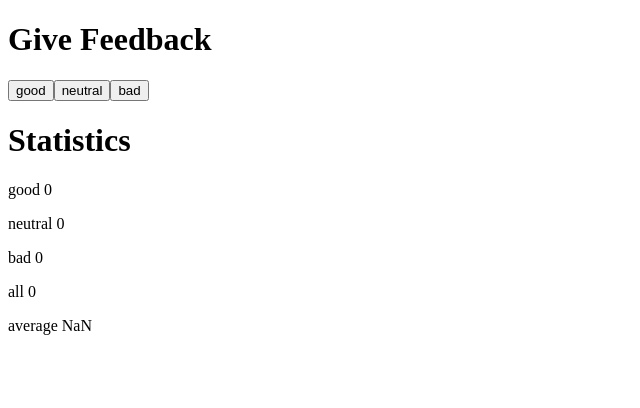
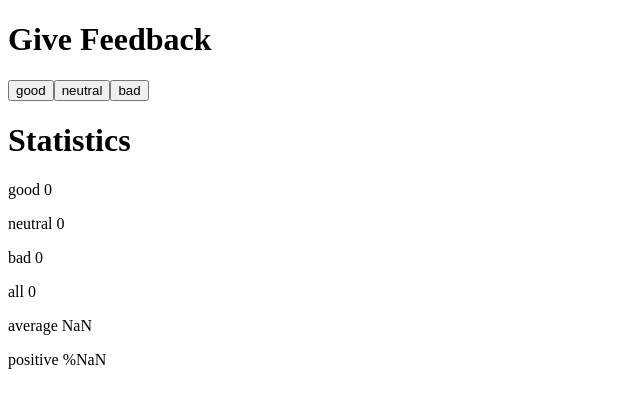
Before and after one commit to daxborde/fullstackopen, a React (Create React App) app in the folder part1/unicafe/: page / in a window 1280 px wide. Shown: the top 408 px of the page, without its empty margins (0-640 px from the left). Built offline with nearby package versions, Linux system fonts and the light colour scheme.

Commit message:
1.7 done: add positive

```diff
--- a/part1/unicafe/src/App.js
+++ b/part1/unicafe/src/App.js
@@ -8,6 +8,7 @@ const Statistics = ({ mapping, history }) => {
   const numbad = countHistory(history, "bad")
 
   const average = (numgood - numbad) / history.length
+  const positive = numgood / history.length
 
   return (
     <>
@@ -18,6 +19,7 @@ const Statistics = ({ mapping, history }) => {
       <p>bad {numbad}</p>
       <p>all {history.length}</p>
       <p>average {average}</p>
+      <p>positive %{positive * 100}</p>
     </>
   )
 }
```
